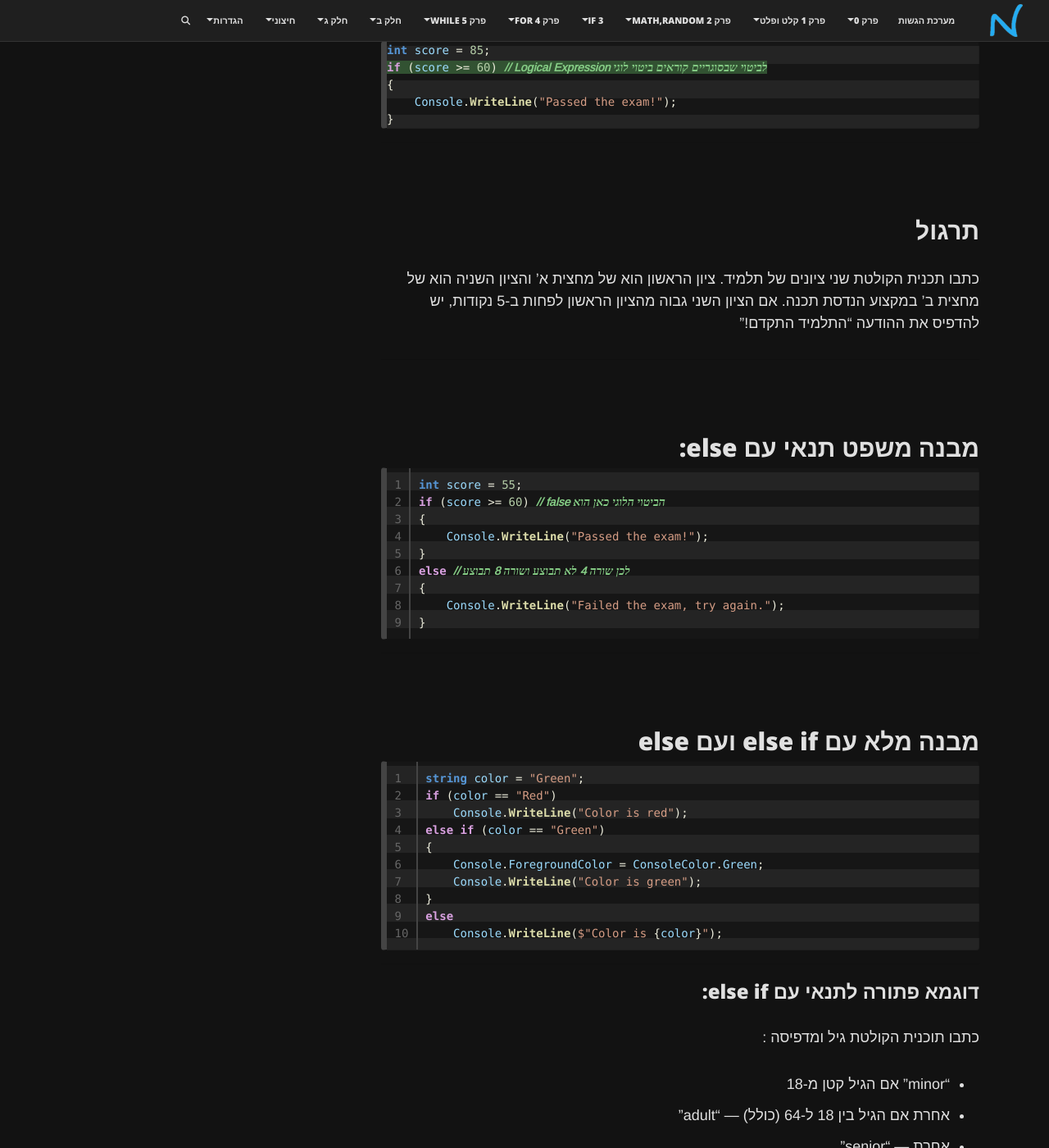
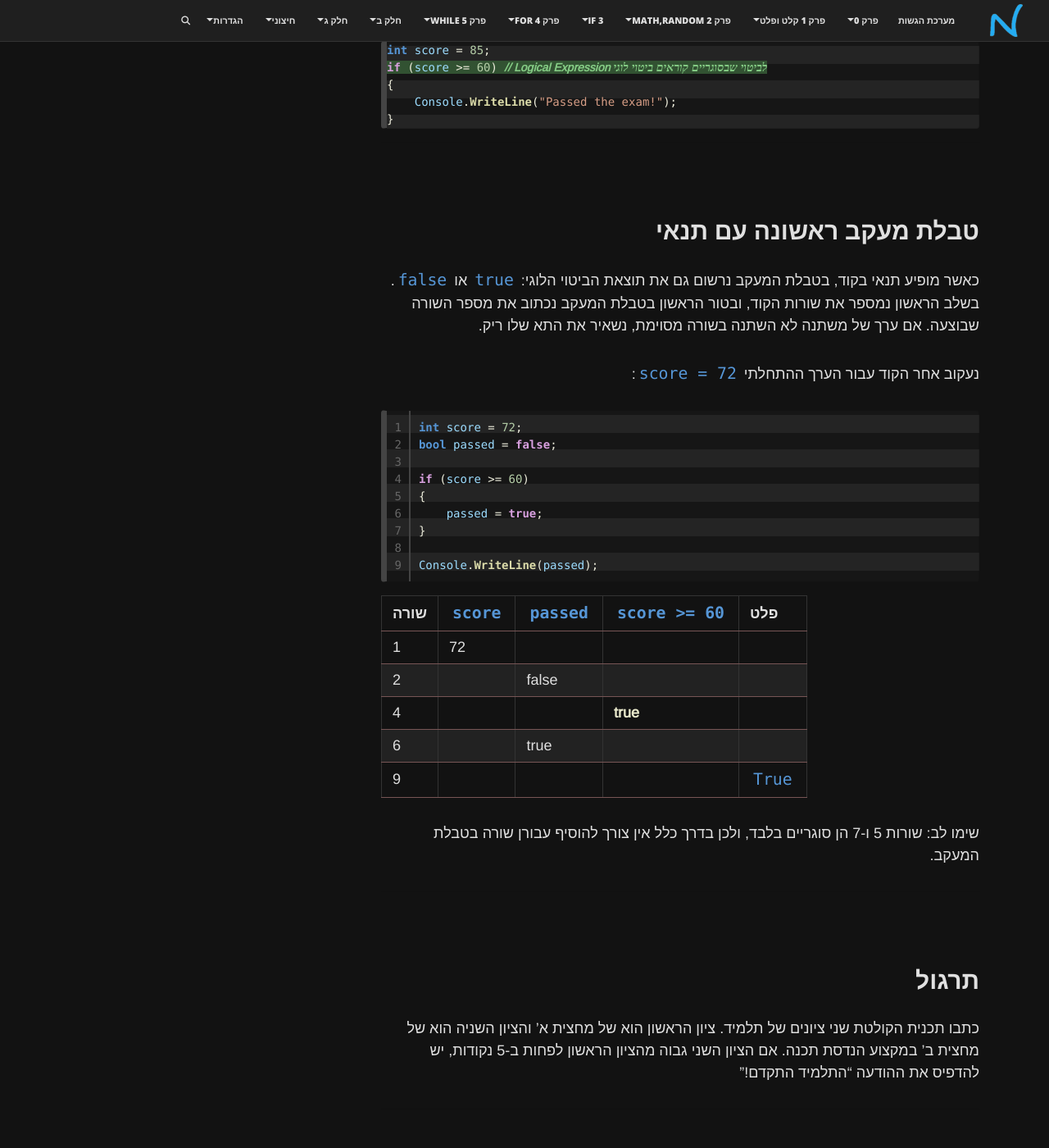
Before and after one commit to 3strategy/BeautifulYesodot, a Jekyll site: the page built from cs/Chapter3.md, in a window 1280 px wide and 1400 px high, scrolled down 1179 px. Shown: the whole window at 82% size. Built offline with Jekyll 4.4.1, drawn with Linux system fonts in a browser that asks for light colours; formulas are drawn with MathJax 3; comment, search, counter and statistics services are not loaded.

Commit message:
טבלת מעקב לפרק 3

```diff
--- a/cs/Chapter3.md
+++ b/cs/Chapter3.md
@@ -45,6 +45,38 @@ if (score >= 60) // Logical Expression לביטוי שבסוגריים קורא
     Console.WriteLine("Passed the exam!");
 }
 {% endhighlight %}
+
+---
+
+## טבלת מעקב ראשונה עם תנאי
+
+כאשר מופיע תנאי בקוד, בטבלת המעקב נרשום גם את תוצאת הביטוי הלוגי: `true` או `false`.
+בשלב הראשון נמספר את שורות הקוד, ובטור הראשון בטבלת המעקב נכתוב את מספר השורה שבוצעה.
+אם ערך של משתנה לא השתנה בשורה מסוימת, נשאיר את התא שלו ריק.
+
+נעקוב אחר הקוד עבור הערך ההתחלתי `score = 72`:
+
+{% highlight csharp linenos %}int score = 72;
+bool passed = false;
+
+if (score >= 60)
+{
+    passed = true;
+}
+
+Console.WriteLine(passed);
+{% endhighlight %}
+
+| שורה | `score` | `passed` | `score >= 60` | פלט |
+| ---- | ------- | -------- | ------------- | --- |
+| 1    | 72      |          |               |     |
+| 2    |         | false    |               |     |
+| 4    |         |          | **true**      |     |
+| 6    |         | true     |               |     |
+| 9    |         |          |               | `True` |
+{: .table-en}
+
+שימו לב: שורות 5 ו-7 הן סוגריים בלבד, ולכן בדרך כלל אין צורך להוסיף עבורן שורה בטבלת המעקב.
 
 ---
 
```
